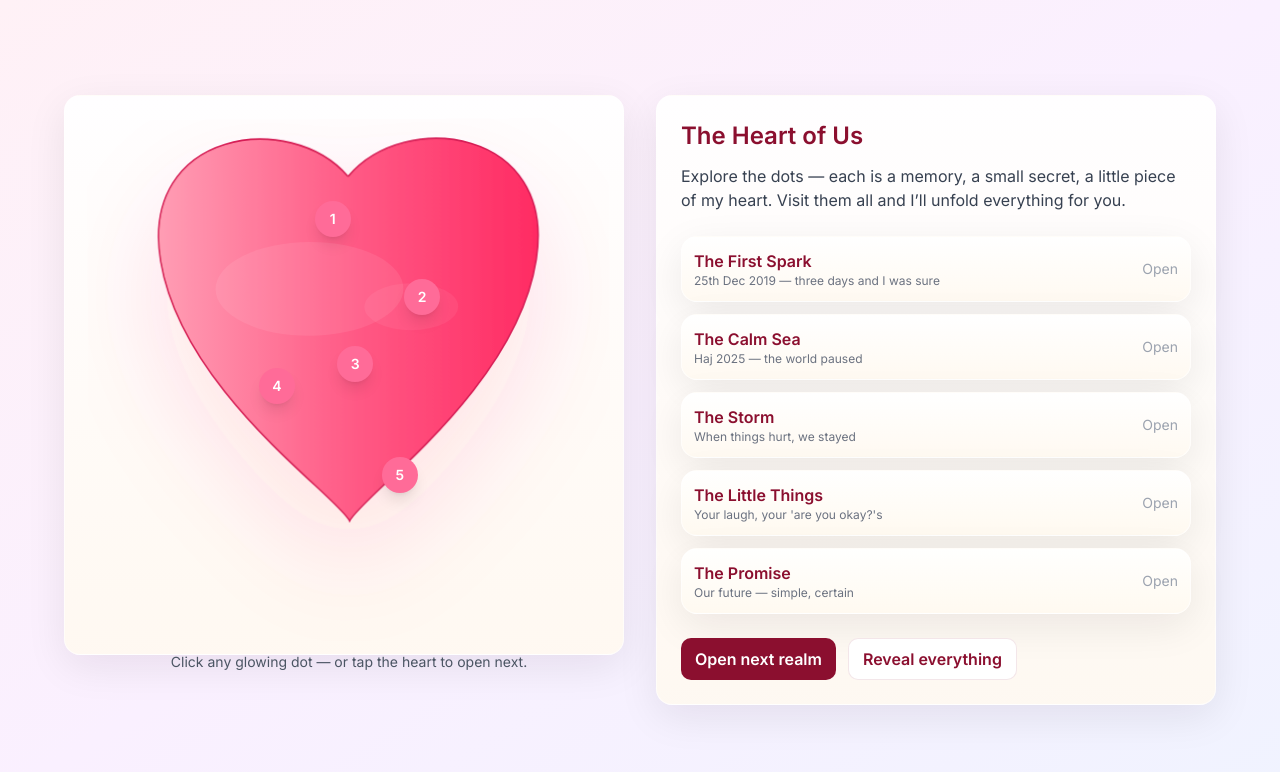
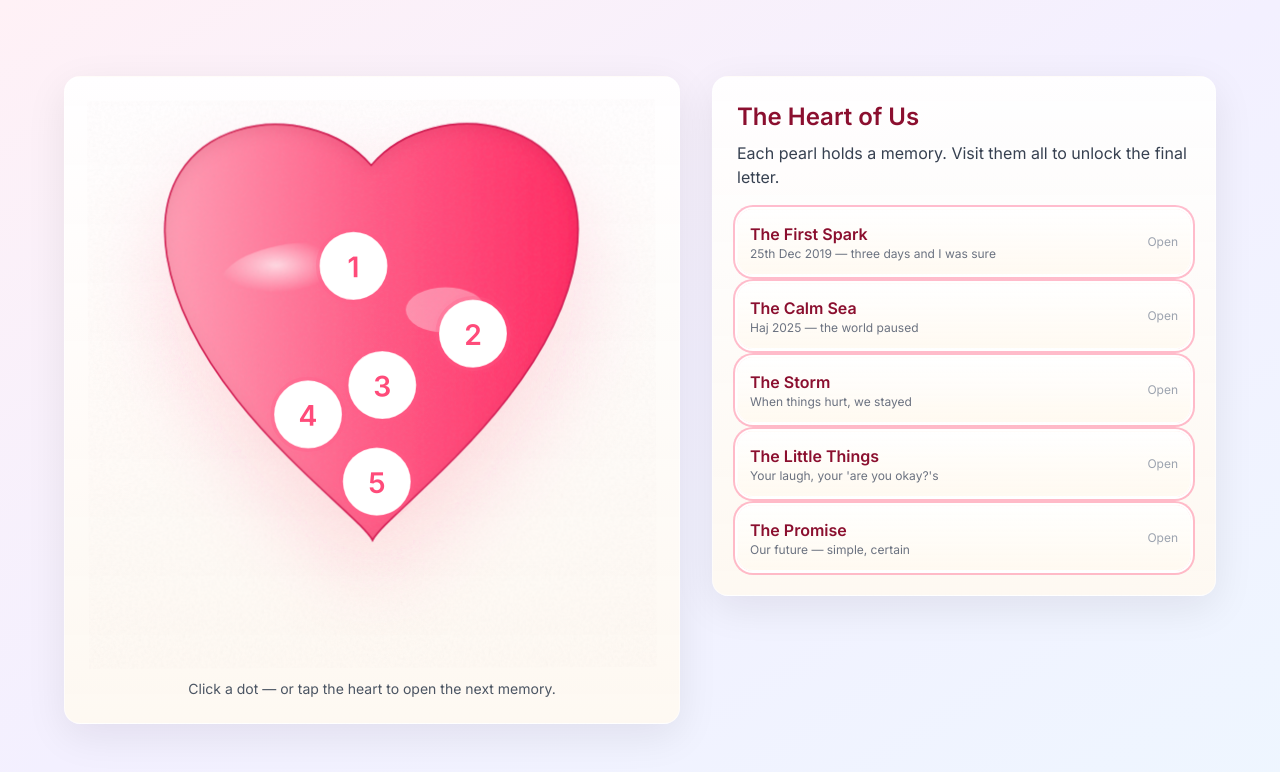
Before and after one commit to mkd5152/baby-birthday, a React (Create React App) app: page / in a window 1280 px wide. Shown: the top 772 px of the page. Built offline with nearby package versions, Linux system fonts and the light colour scheme.

Commit message:
Change heart shape

```diff
--- a/src/App.jsx
+++ b/src/App.jsx
@@ -1,5 +1,5 @@
-import React from "react";
-import HeartSoft from "./components/HeartSoft";
+import React from 'react';
+import HeartSoft from './components/HeartSoft';
 
 export default function App(){
   return (
--- a/src/components/HeartSoft.jsx
+++ b/src/components/HeartSoft.jsx
@@ -1,142 +1,230 @@
-import React, { useState, useRef, useEffect } from "react";
+import React, { useMemo, useRef, useState, useLayoutEffect } from "react";
 import { motion } from "framer-motion";
 import Hotspot from "./Hotspot";
 import NoteCard from "./NoteCard";
 import FinalLetter from "./FinalLetter";
 import { notes } from "../data/notes";
+import useAudioOnce from "./hooks/useAudioOnce";
+import usePrefersReducedMotion from "./hooks/usePrefersReducedMotion";
 
-export default function HeartSoft(){
+export default function HeartSoft() {
   const [selected, setSelected] = useState(null);
   const [visited, setVisited] = useState([]);
   const [showFinal, setShowFinal] = useState(false);
-  const audioRef = useRef(null);
-  const [audioAllowed, setAudioAllowed] = useState(false);
+  const { audioRef, allowAudio } = useAudioOnce();
+  const prefersReduced = usePrefersReducedMotion();
 
-  // attempt to autoplay once; will usually be blocked until interaction
-  useEffect(()=> {
-    if(audioRef.current){
-      const p = audioRef.current.play();
-      if(p && typeof p.then === "function") p.catch(()=>{/*blocked*/});
+  // Initial anchors (viewBox space 0..200)
+  const baseAnchors = useMemo(
+    () => [
+      { id: 1, cx: 92,  cy: 60 },
+      { id: 2, cx: 134, cy: 84 },
+      { id: 3, cx: 102, cy: 102 },
+      { id: 4, cx: 74,  cy: 114 },
+      { id: 5, cx: 102, cy: 140 }, // near the tip but *inside*
+    ],
+    []
+  );
+
+  const [anchors, setAnchors] = useState(baseAnchors);
+  const pathRef = useRef(null);
+
+  // --- auto-inset logic: push points inward if too close to the outline ---
+  useLayoutEffect(() => {
+    const path = pathRef.current;
+    if (!path) return;
+
+    const margin = 16; // keep at least this many SVG units from the edge (>= dot radius)
+    const len = path.getTotalLength();
+    const step = Math.max(0.5, len / 700); // sampling resolution
+
+    function nearestOnPath(x, y) {
+      let best = { d2: Infinity, p: null, t: 0 };
+      for (let d = 0; d <= len; d += step) {
+        const p = path.getPointAtLength(d);
+        const dx = x - p.x, dy = y - p.y;
+        const d2 = dx * dx + dy * dy;
+        if (d2 < best.d2) best = { d2, p, t: d };
       }
-  }, []);
+      return best;
+    }
 
-  const hotspots = [
-    // coordinates are relative to container; tuned to the SVG path visually
-    { id: 1, x: "48%", y: "22%" },
-    { id: 2, x: "64%", y: "36%" },
-    { id: 3, x: "52%", y: "48%" },
-    { id: 4, x: "38%", y: "52%" },
-    { id: 5, x: "60%", y: "68%" }
-  ];
+    function adjustPoint(a) {
+      const { p } = nearestOnPath(a.cx, a.cy);
+      const vx = a.cx - p.x;
+      const vy = a.cy - p.y;
+      const dist = Math.hypot(vx, vy);
+      // If dot is too close to the border, nudge inward along the local normal
+      if (dist < margin || dist === 0) {
+        // fallback inward direction approx towards heart center
+        let nx = vx, ny = vy;
+        if (dist === 0) { nx = a.cx - 100; ny = a.cy - 100; }
+        const nlen = Math.hypot(nx, ny) || 1;
+        const ux = nx / nlen, uy = ny / nlen;
+        const needed = margin - dist + 0.5; // tiny extra pad
+        return { ...a, cx: a.cx + ux * needed, cy: a.cy + uy * needed };
+      }
+      return a;
+    }
 
-  function openNote(id){
-    // play audio on first user click
-    if(audioRef.current && !audioAllowed){
-      audioRef.current.play().catch(()=>{});
-      setAudioAllowed(true);
-    }
-    const note = notes.find(n => n.id === id);
-    setSelected(note);
-    setVisited(prev => prev.includes(id) ? prev : [...prev, id]);
-    if(visited.length + 1 === notes.length){
-      // reveal final after small delay
-      setTimeout(()=> setShowFinal(true), 700);
+    // First pass: inset from border
+    let pts = baseAnchors.map(adjustPoint);
+
+    // Second pass: tiny separation so pearls don’t collide visually
+    const minSep = 26;
+    for (let k = 0; k < 3; k++) {
+      for (let i = 0; i < pts.length; i++) {
+        for (let j = i + 1; j < pts.length; j++) {
+          const a = pts[i], b = pts[j];
+          const dx = b.cx - a.cx, dy = b.cy - a.cy;
+          const d = Math.hypot(dx, dy) || 0.0001;
+          if (d < minSep) {
+            const push = (minSep - d) / 2;
+            const ux = dx / d, uy = dy / d;
+            // push away slightly but keep roughly same region
+            a.cx -= ux * push; a.cy -= uy * push;
+            b.cx += ux * push; b.cy += uy * push;
           }
         }
+      }
+      pts = pts.map(adjustPoint); // re-check border after separation
+    }
 
-  function handleHeartClick(){
-    // open next unseen
-    const next = notes.find(n => !visited.includes(n.id));
-    if(next) openNote(next.id);
+    setAnchors(pts);
+  }, [baseAnchors]);
+
+  function openNote(id) {
+    allowAudio();
+    const note = notes.find((n) => n.id === id);
+    setSelected(note);
+    setVisited((prev) => (prev.includes(id) ? prev : [...prev, id]));
+    const nextCount = visited.includes(id) ? visited.length : visited.length + 1;
+    if (nextCount === notes.length) setTimeout(() => setShowFinal(true), 600);
+  }
+
+  function handleHeartClick() {
+    const next = notes.find((n) => !visited.includes(n.id));
+    if (next) openNote(next.id);
     else setShowFinal(true);
   }
 
   return (
-    <div className="w-full max-w-6xl mx-auto flex flex-col md:flex-row gap-8 items-start">
+    <div className="w-full max-w-6xl mx-auto grid md:grid-cols-[1.1fr_.9fr] gap-8 items-start">
       <audio ref={audioRef} src="/music.mp3" loop />
 
-      <div className="heart-wrap panel p-6">
-        {/* realistic heart svg (soft gradients + subtle shadow) */}
+      <div className="relative panel p-6">
+        <div className="w-full aspect-square grid place-items-center">
           <motion.svg
             viewBox="0 0 200 200"
-          style={{ width: "min(520px, 70vw)", height: "min(520px, 70vw)", cursor: "pointer" }}
+            className="w-full h-full"
             onClick={handleHeartClick}
-          initial={{ scale: 0.99 }}
-          animate={{ scale: [1, 1.02, 1], rotate: [0, -1.5, 0] }}
+            initial={{ scale: 1 }}
+            animate={prefersReduced ? {} : { scale: [1, 1.02, 1], rotate: [0, -1.2, 0] }}
             transition={{ duration: 3, repeat: Infinity }}
+            role="img"
+            aria-label="Glass heart with memories"
+            style={{ cursor: "pointer" }}
           >
             <defs>
               <linearGradient id="hg" x1="0" x2="1">
-              <stop offset="0%" stopColor="#ff9db4"/>
-              <stop offset="50%" stopColor="#ff5b86"/>
-              <stop offset="100%" stopColor="#ff2b63"/>
+                <stop offset="0%" stopColor="#ff9db4" />
+                <stop offset="50%" stopColor="#ff5b86" />
+                <stop offset="100%" stopColor="#ff2b63" />
               </linearGradient>
+              <radialGradient id="spec" cx="0.3" cy="0.25" r="0.5">
+                <stop offset="0%" stopColor="#ffffff" stopOpacity="0.7" />
+                <stop offset="60%" stopColor="#ffffff" stopOpacity="0.0" />
+              </radialGradient>
+              <filter id="innerShadow" x="-50%" y="-50%" width="200%" height="200%">
+                <feOffset dx="0" dy="2" />
+                <feGaussianBlur stdDeviation="3" result="offset-blur" />
+                <feComposite operator="out" in="SourceGraphic" in2="offset-blur" result="inverse" />
+                <feFlood floodColor="#b0123f" floodOpacity="0.25" result="color" />
+                <feComposite operator="in" in="color" in2="inverse" result="shadow" />
+                <feComposite operator="over" in="shadow" in2="SourceGraphic" />
+              </filter>
               <filter id="shadow" x="-50%" y="-50%" width="200%" height="200%">
-              <feDropShadow dx="0" dy="18" stdDeviation="20" floodColor="#ff2b63" floodOpacity="0.12"/>
+                <feDropShadow dx="0" dy="16" stdDeviation="16" floodColor="#ff2b63" floodOpacity="0.18" />
               </filter>
+              <filter id="noise" x="-20%" y="-20%" width="140%" height="140%">
+                <feTurbulence type="fractalNoise" baseFrequency="0.9" numOctaves="3" stitchTiles="stitch" />
+                <feColorMatrix type="saturate" values="0" />
+                <feComponentTransfer>
+                  <feFuncA type="table" tableValues="0 0 0.04 0" />
+                </feComponentTransfer>
+              </filter>
+
+              {/* Clip path keeps any overflow hidden, but auto-inset prevents touching it */}
+              <clipPath id="heartClip">
+                <path
+                  ref={pathRef}
+                  d="M100 28 C 78 2, 20 10, 28 60 C 36 110, 95 150, 100 160 C 105 150, 164 110, 172 60 C 180 10, 122 2, 100 28 Z"
+                />
+              </clipPath>
             </defs>
 
+            {/* Heart */}
+            <g filter="url(#shadow)">
               <motion.path
                 d="M100 28 C 78 2, 20 10, 28 60 C 36 110, 95 150, 100 160 C 105 150, 164 110, 172 60 C 180 10, 122 2, 100 28 Z"
                 fill="url(#hg)"
                 stroke="#d61d55"
                 strokeWidth="0.6"
-            filter="url(#shadow)"
-            initial={{ pathLength: 1 }}
-            animate={{ translateY: [0, -6, 0] }}
+                filter="url(#innerShadow)"
+                animate={prefersReduced ? {} : { translateY: [0, -5, 0] }}
                 transition={{ repeat: Infinity, duration: 3.6, ease: "easeInOut" }}
               />
-          {/* soft light overlay */}
-          <motion.ellipse cx="85" cy="65" rx="36" ry="18" fill="rgba(255,255,255,0.08)" />
-          <motion.ellipse cx="124" cy="72" rx="18" ry="9" fill="rgba(255,255,255,0.06)" />
-        </motion.svg>
+              <ellipse cx="80" cy="66" rx="34" ry="16" fill="url(#spec)" />
+              <ellipse cx="126" cy="74" rx="14" ry="8" fill="rgba(255,255,255,.35)" />
+              <g filter="url(#noise)">
+                <path d="M0 0h200v200H0z" fill="#fff" opacity="0.08" />
+              </g>
+            </g>
 
-        {/* Hotspots placed absolutely over the svg container */}
-        <div className="absolute inset-0 pointer-events-none">
-          {hotspots.map((hs, idx)=> (
+            {/* Hotspots (auto-inset, clipped just in case) */}
+            <g clipPath="url(#heartClip)">
+              {anchors.map((a, i) => (
                 <Hotspot
-              key={hs.id}
-              x={hs.x}
-              y={hs.y}
-              index={idx+1}
-              visited={visited.includes(hs.id)}
-              onClick={() => openNote(hs.id)}
+                  key={a.id}
+                  cx={a.cx}
+                  cy={a.cy}
+                  index={i + 1}
+                  visited={visited.includes(a.id)}
+                  onClick={() => openNote(a.id)}
                 />
               ))}
+            </g>
+          </motion.svg>
         </div>
 
-        <div className="mt-3 text-center text-sm text-gray-600">Click any glowing dot — or tap the heart to open next.</div>
+        <div className="mt-3 text-center text-sm text-gray-600">
+          Click a dot — or tap the heart to open the next memory.
+        </div>
       </div>
 
-      {/* right-side panel with notes list or selected note */}
-      <div className="w-full md:w-1/2 panel p-6">
+      <div className="w-full panel p-6">
         {selected ? (
-          <NoteCard note={selected} onClose={()=> setSelected(null)} />
+          <NoteCard note={selected} onClose={() => setSelected(null)} />
         ) : (
-          <div className="fade-in">
+          <div>
             <h2 className="text-2xl font-bold text-maroon">The Heart of Us</h2>
-            <p className="mt-3 text-gray-700">Explore the dots — each is a memory, a small secret, a little piece of my heart. Visit them all and I’ll unfold everything for you.</p>
-
-            <div className="mt-6 grid grid-cols-1 gap-3">
-              {notes.map(n => (
-                <button key={n.id} onClick={()=> openNote(n.id)} className="text-left panel p-3 rounded-md hover:scale-[1.02] transition">
+            <p className="mt-2 text-gray-700">Each pearl holds a memory. Visit them all to unlock the final letter.</p>
+            <div className="mt-5 grid gap-2">
+              {notes.map((n) => (
+                <button
+                  key={n.id}
+                  onClick={() => openNote(n.id)}
+                  className="panel p-3 rounded-md text-left hover:scale-[1.015] transition focus-ring"
+                >
                   <div className="flex items-center justify-between">
                     <div>
                       <div className="font-semibold text-maroon">{n.title}</div>
                       <div className="text-xs text-gray-500">{n.subtitle}</div>
                     </div>
-                    <div className="text-sm text-gray-400">{visited.includes(n.id) ? "Seen" : "Open"}</div>
+                    <div className="text-xs text-gray-400">{visited.includes(n.id) ? "Seen" : "Open"}</div>
                   </div>
                 </button>
               ))}
-            </div>
-
-            <div className="mt-6 flex gap-3">
-              <button onClick={handleHeartClick} className="btn bg-maroon text-white px-4 py-2 rounded-md">Open next realm</button>
-              <button onClick={()=>{
-                setVisited(notes.map(n=>n.id));
-                setTimeout(()=> setShowFinal(true), 600);
-              }} className="btn bg-white text-maroon border border-maroon/10 px-4 py-2 rounded-md">Reveal everything</button>
             </div>
           </div>
         )}
--- a/src/components/Hotspot.jsx
+++ b/src/components/Hotspot.jsx
@@ -1,26 +1,56 @@
 import React from "react";
 import { motion } from "framer-motion";
 
-export default function Hotspot({x, y, index, visited, onClick}) {
-  // x,y are percentage strings like "50%" relative to svg container
+/**
+ * SVG-native hotspot (cx,cy in the SVG viewBox coordinate space).
+ * Feels like a little glass pearl rather than a pasted badge.
+ */
+export default function Hotspot({ cx, cy, index, visited, onClick }) {
+  const drift = visited ? 0.6 : 1.8;
+
   return (
-    <motion.div
-      className="hotspot"
-      style={{
-        position: "absolute",
-        left: x,
-        top: y,
-        transform: "translate(-50%, -50%)",
-        pointerEvents: "auto",
-        zIndex: 30
-      }}
-      whileHover={{ scale: 1.18 }}
-      whileTap={{ scale: 0.98 }}
-      onClick={(e)=> { e.stopPropagation(); onClick(); }}
+    <motion.g
+      role="button"
+      aria-label={visited ? `Memory ${index} (visited)` : `Open memory ${index}`}
+      onClick={(e) => { e.stopPropagation(); onClick(); }}
+      animate={{ x: [0, drift, 0, -drift, 0], y: [0, -drift, 0, drift, 0] }}
+      transition={{ duration: 4.2, repeat: Infinity, ease: "easeInOut" }}
+      style={{ cursor: "pointer" }}
     >
-      <div className={`w-9 h-9 rounded-full flex items-center justify-center ${visited ? "bg-white text-rose ring-2 ring-rose/30" : "bg-rose text-white shadow-lg"}`}>
-        <span className="text-sm font-semibold">{index}</span>
-      </div>
-    </motion.div>
+      {/* soft glow ring */}
+      <motion.circle
+        cx={cx}
+        cy={cy}
+        r={14}
+        fill="rgba(255,91,134,0.18)"
+        animate={{ r: [14, 18, 14], opacity: [0.22, 0.35, 0.22] }}
+        transition={{ duration: 1.9, repeat: Infinity, ease: "easeInOut" }}
+      />
+      {/* pearl base */}
+      <circle cx={cx} cy={cy} r={12} fill="#fff" />
+      {/* subtle rim to match heart chroma */}
+      <circle
+        cx={cx}
+        cy={cy}
+        r={12.5}
+        fill="none"
+        stroke={visited ? "rgba(255,91,134,0.45)" : "rgba(255,91,134,0.28)"}
+        strokeWidth="1.5"
+      />
+      {/* specular highlight */}
+      <ellipse cx={cx - 4} cy={cy - 5} rx="5" ry="3" fill="rgba(255,255,255,0.65)" />
+      {/* label */}
+      <text
+        x={cx}
+        y={cy + 4}
+        textAnchor="middle"
+        fontSize="10"
+        fontWeight="800"
+        fill="#ff4b7a"
+        style={{ userSelect: "none", pointerEvents: "none", fontFamily: "Inter, system-ui, -apple-system" }}
+      >
+        {index}
+      </text>
+    </motion.g>
   );
 }
--- /dev/null
+++ b/src/components/hooks/useAudioOnce.js
@@ -0,0 +1,22 @@
+import { useEffect, useRef, useState } from 'react';
+
+export default function useAudioOnce(){
+  const ref = useRef(null);
+  const [allowed, setAllowed] = useState(false);
+
+  useEffect(()=>{
+    if(ref.current){
+      const p = ref.current.play();
+      p?.catch(()=>{ /* autoplay will be blocked until interaction */ });
+    }
+  },[]);
+
+  const allowAudio = ()=>{
+    if(ref.current && !allowed){
+      ref.current.play()?.catch(()=>{});
+      setAllowed(true);
+    }
+  };
+
+  return { audioRef: ref, allowAudio };
+}
--- /dev/null
+++ b/src/components/hooks/usePrefersReducedMotion.js
@@ -0,0 +1,10 @@
+import { useEffect, useState } from 'react';
+export default function usePrefersReducedMotion(){
+  const [prefers, setPrefers] = useState(false);
+  useEffect(()=>{
+    const m = window.matchMedia('(prefers-reduced-motion: reduce)');
+    const on = () => setPrefers(!!m.matches);
+    on(); m.addEventListener?.('change', on); return ()=> m.removeEventListener?.('change', on);
+  },[]);
+  return prefers;
+}
--- a/src/index.css
+++ b/src/index.css
@@ -2,75 +2,43 @@
 @tailwind components;
 @tailwind utilities;
 
-/* fonts */
 @import url('https://fonts.googleapis.com/css2?family=Dancing+Script:wght@400;600&family=Inter:wght@300;400;600&display=swap');
 
 :root{
-  --bg1: #fff0f4;
-  --bg2: #f0e9ff;
-  --accent: #ff4b7a;
-  --ink: #352927;
+  --bg1:#fff1f6;
+  --bg2:#f3f0ff;
+  --bg3:#eef6ff;
 }
 
-/* page */
-body {
-  @apply bg-gradient-to-br from-[#fff1f6] via-[#faf0ff] to-[#f0f3ff];
-  font-family: Inter, system-ui, -apple-system, "Segoe UI", Roboto, "Helvetica Neue", Arial;
-  -webkit-font-smoothing: antialiased;
-  -moz-osx-font-smoothing: grayscale;
-  color: var(--ink);
-  margin: 0;
+html,body,#root{height:100%}
+body{
+  @apply bg-gradient-to-br from-[var(--bg1)] via-[var(--bg2)] to-[var(--bg3)] text-ink;
+  font-family: Inter, ui-sans-serif, system-ui;
 }
 
-/* panel styling */
-.panel {
-  background: linear-gradient(180deg, rgba(255,255,255,0.9), rgba(255,249,240,0.9));
+.panel{
+  background: linear-gradient(180deg, rgba(255,255,255,.92), rgba(255,249,240,.88));
+  border: 1px solid rgba(255,255,255,.55);
   border-radius: 16px;
-  box-shadow: 0 12px 40px rgba(24, 12, 24, 0.08);
-  border: 1px solid rgba(255,255,255,0.6);
+  box-shadow: 0 12px 40px rgba(24,12,24,.08);
 }
 
-/* heart wrapper */
-.heart-wrap {
-  width: min(560px, 70vw);
-  height: min(560px, 70vw);
-  display: grid;
-  place-items: center;
-  position: relative;
+.note-card{
+  background: linear-gradient(180deg,#fffaf0,#fff3e4);
+  border:1px solid rgba(0,0,0,.06);
+  border-radius:14px;
+  box-shadow: 0 8px 26px rgba(28,10,20,.08);
 }
 
-/* hotspot container absolute inside svg area */
-.hotspot {
-  pointer-events: auto;
+.btn{
+  @apply inline-flex items-center justify-center px-4 py-2 rounded-lg font-semibold;
 }
+.btn-dark{ @apply bg-maroon text-white; }
+.btn-light{ @apply bg-white text-maroon border border-maroon/15; }
+.focus-ring{ @apply outline-none ring-2 ring-rose/40 ring-offset-2 ring-offset-white; }
 
-/* note card style — parchment + handwritten font */
-.note-card {
-  background: linear-gradient(180deg, #fffaf0, #fff4e6);
-  border-radius: 12px;
-  padding: 16px;
-  box-shadow: 0 8px 30px rgba(28,10,20,0.08);
-  border: 1px solid rgba(0,0,0,0.03);
-  font-family: 'Dancing Script', cursive;
-  color: var(--ink);
+.final-letter{
+  font-family:'Dancing Script', cursive;
+  font-size:1.12rem; line-height:1.7rem;
 }
-
-/* readable button */
-.btn {
-  display:inline-flex; align-items:center; justify-content:center;
-  padding: 8px 14px; border-radius: 10px; font-weight:600; cursor:pointer;
-}
-
-/* final letter - handwriting style */
-.final-letter {
-  font-family: 'Dancing Script', cursive;
-  font-size: 1.05rem;
-  line-height: 1.6rem;
-  color: var(--ink);
-}
-
-/* small helpers */
-.fade-in {
-  animation: fadeIn 0.45s ease both;
-}
-@keyframes fadeIn { from { opacity: 0; transform: translateY(6px) } to { opacity: 1; transform: none } }
+.hotspot-shadow{ filter: drop-shadow(0 6px 18px rgba(255,91,134,.25)); }
--- a/tailwind.config.js
+++ b/tailwind.config.js
@@ -4,15 +4,25 @@ module.exports = {
   theme: {
     extend: {
       colors: {
+        ink: "#2c2322",
         maroon: "#8b0f2f",
-        rose: "#ff6b98",
+        rose: "#ff5b86",
+        blush: "#ffd1df",
         parchment: "#fff6ea",
-        ink: "#352927"
+      },
+      dropShadow: {
+        soft: "0 10px 30px rgba(24, 12, 24, 0.12)",
       },
       fontFamily: {
-        cursive: ["'Dancing Script', cursive"],
-        body: ["Inter", "ui-sans-serif", "system-ui"]
-      }
+        cursive: ["'Dancing Script'", "cursive"],
+        body: ["Inter", "ui-sans-serif", "system-ui"],
+      },
+      keyframes: {
+        caret: { "0%,100%": { opacity: 1 }, "50%": { opacity: 0 } },
+      },
+      animation: {
+        caret: "caret 1s steps(1) infinite",
+      },
     },
   },
   plugins: [],
```
Also changed, not shown: src/components/NoteCard.jsx (+6 -13 lines), src/components/Particle.jsx (+10 -9 lines), src/components/Signature.jsx (added, +17 -0 lines). Lines whose indentation alone changed are shown as unchanged.
